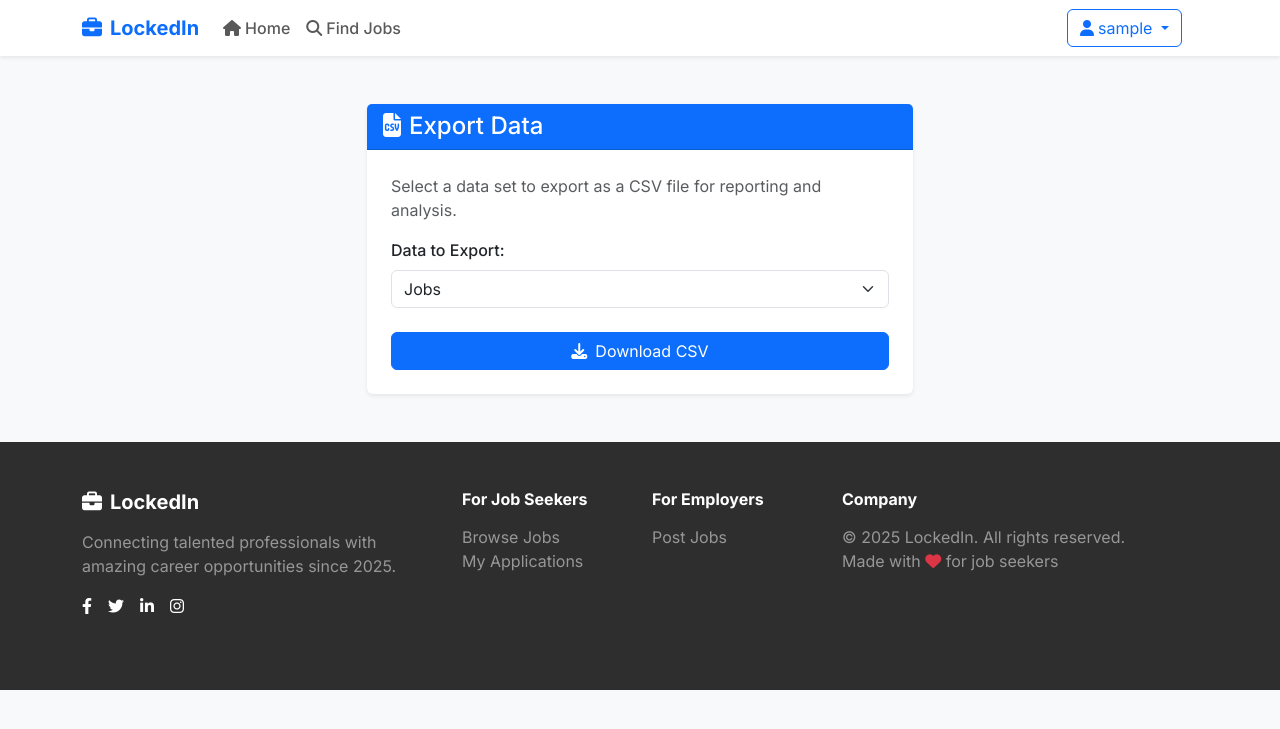
After one commit to nebudev14/2340-job-search, a Django app: page /management/export/ in a window 1280 px wide. The commit adds this page. Shown: the top 729 px of the page. Run offline with Django 5.2, Linux system fonts and the light colour scheme; the visitor is signed in with stand-in values (Sample User, id 1); some libraries are stand-ins or nearby versions.

Commit message:
feat: admin csv export

```diff
--- /dev/null
+++ b/home/templates/home/admin_export.html
@@ -0,0 +1,34 @@
+{% extends 'base.html' %}
+
+{% block title %}Export Data - LockedIn{% endblock %}
+
+{% block content %}
+<div class="container my-5">
+    <div class="row justify-content-center">
+        <div class="col-lg-6">
+            <div class="card border-0 shadow-sm">
+                <div class="card-header bg-primary text-white">
+                    <h4 class="mb-0"><i class="fas fa-file-csv me-2"></i>Export Data</h4>
+                </div>
+                <div class="card-body p-4">
+                    <p class="card-text text-muted">Select a data set to export as a CSV file for reporting and analysis.</p>
+                    <form method="POST">
+                        {% csrf_token %}
+                        <div class="mb-3">
+                            <label for="model_to_export" class="form-label fw-medium">Data to Export:</label>
+                            <select name="model_to_export" id="model_to_export" class="form-select">
+                                {% for option in export_options %}
+                                <option value="{{ option }}">{{ option }}</option>
+                                {% endfor %}
+                            </select>
+                        </div>
+                        <button type="submit" class="btn btn-primary w-100 mt-2">
+                            <i class="fas fa-download me-2"></i>Download CSV
+                        </button>
+                    </form>
+                </div>
+            </div>
+        </div>
+    </div>
+</div>
+{% endblock %}
--- a/home/urls.py
+++ b/home/urls.py
@@ -23,4 +23,5 @@ urlpatterns = [
     path("my-applications/", views.my_applications, name="my_applications"),
     path('jobs/<int:job_id>/pipeline/', views.applicant_pipeline, name='applicant_pipeline'),
     path('applications/<int:application_id>/update-status/', views.update_application_status, name='update_application_status'),
+    path('management/export/', views.admin_export_data, name='admin_export_data'),
 ]
--- a/home/views.py
+++ b/home/views.py
@@ -3,6 +3,8 @@ from django.contrib.auth.decorators import login_required, user_passes_test
 from django.contrib import messages
 from django.http import HttpResponseForbidden
 from django.http import JsonResponse, HttpResponse
+import csv
+from django.utils import timezone
 from django.core.paginator import Paginator
 from django.db.models import Q
 from .models import Job, Company, JobApplication
@@ -378,3 +380,46 @@ def update_application_status(request, application_id):
             return JsonResponse({'error': 'Invalid status'}, status=400)
 
     return redirect('applicant_pipeline', job_id=job.id)
+
+
+@login_required
+@user_passes_test(lambda u: u.is_staff, login_url="home.index")
+def admin_export_data(request):
+    """
+    Allows an administrator to select and export model data as a CSV file from the main site.
+    """
+    MODELS_TO_EXPORT = {
+        'Jobs': Job,
+        'Companies': Company,
+        'Job Applications': JobApplication,
+    }
+
+    if request.method == 'POST':
+        model_key = request.POST.get('model_to_export')
+        ModelClass = MODELS_TO_EXPORT.get(model_key)
+
+        if not ModelClass:
+            messages.error(request, "Invalid data type selected for export.")
+            return redirect('admin_export_data')
+
+        queryset = ModelClass.objects.all()
+        meta = ModelClass._meta
+        field_names = [field.name for field in meta.get_fields() if not field.many_to_many and not field.one_to_many]
+
+        response = HttpResponse(content_type='text/csv')
+        filename = f"{meta.model_name}_export_{timezone.now().strftime('%Y-%m-%d')}.csv"
+        response['Content-Disposition'] = f'attachment; filename={filename}'
+        writer = csv.writer(response)
+
+        writer.writerow(field_names)
+
+        for obj in queryset:
+            row = [getattr(obj, field) for field in field_names]
+            writer.writerow(row)
+
+        return response
+
+    context = {
+        'export_options': MODELS_TO_EXPORT.keys()
+    }
+    return render(request, 'home/admin_export.html', context)
--- a/lockedin/templates/base.html
+++ b/lockedin/templates/base.html
@@ -84,6 +84,11 @@
               {% else %}
                 <li>
                   <a class="dropdown-item" href="{% url 'my_applications' %}"><i class="fas fa-file-alt me-2"></i>My Applications</a>
+                </li>
+              {% endif %}
+              {% if user.is_staff %}
+                <li>
+                  <a class="dropdown-item" href="{% url 'admin_export_data' %}"><i class="fas fa-file-export me-2"></i>Export Data</a>
                 </li>
               {% endif %}
               <li>
```
